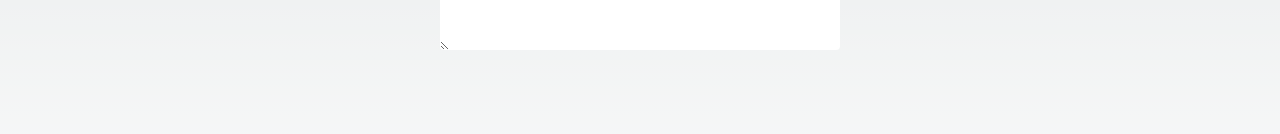
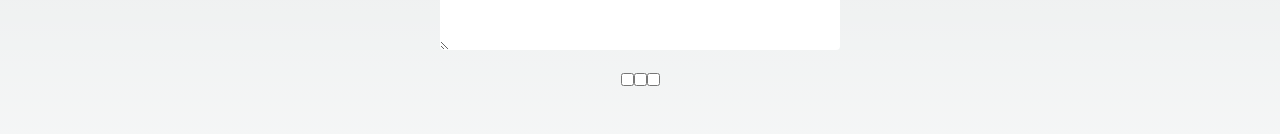
Before and after one commit to hosseinemir/survey-hosseinemir, a Next.js app: page /create-survey in a window 1280 px wide. Shown: the part 666-800 px from the top of the page. Built offline with nearby package versions, Linux system fonts and the light colour scheme.

Commit message:
start to develope new idea and its about doing some change about how to create a survey from user

```diff
--- /dev/null
+++ b/src/components/module/Questionsmodule.tsx
@@ -0,0 +1,17 @@
+import Image from "next/image";
+import { SquestionsT } from "../../types/types";
+
+export default function Questionsmodule({ title, img, answer }: SquestionsT) {
+  return (
+    <div>
+      <p>{title}</p>
+      {img ? <Image src={img} alt="" /> : null}
+      <div>
+        {answer.map((item) => (
+          <input type="checkbox" key={item.id} name={item.title} />
+        ))}
+        <input type="checkbox" name="" id="" />
+      </div>
+    </div>
+  );
+}
--- a/src/components/module/SurveyQuestions.tsx
+++ b/src/components/module/SurveyQuestions.tsx
@@ -2,17 +2,23 @@
 
 import { useState } from "react"
 import { SquestionsT } from "../../types/types"
+import Questionsmodule from "./Questionsmodule"
 
 export default function SurveyQuestions() {
   const [Squestions,setSquestions]=useState<SquestionsT[]>([{
     title:"",
-    answer:[]
+    answer:[{id:1,title:"number 1"},{id:2,title:" number 2"}]
   }])
 
 
   return (
     <div className=''>
+     {Squestions.map((item,index)=>(
+      <div key={index}>
+        <Questionsmodule {...item} />
 
+      </div>
+     ))}
 
 
     </div>
```
